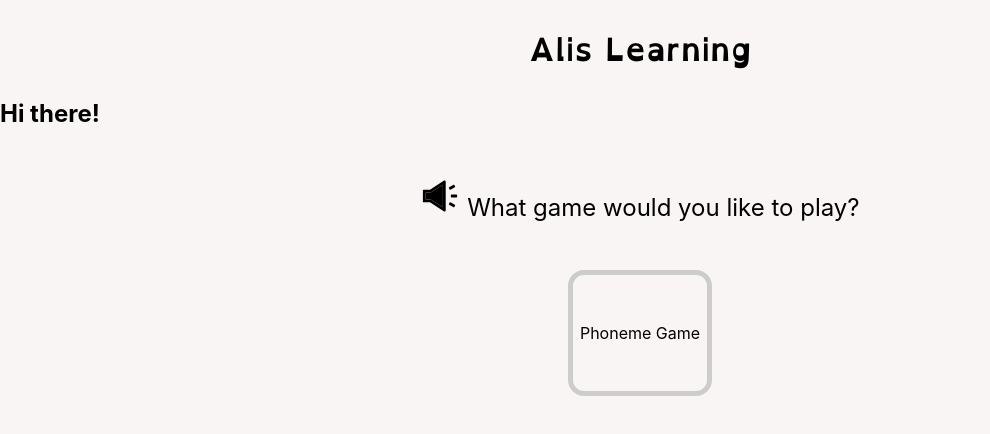
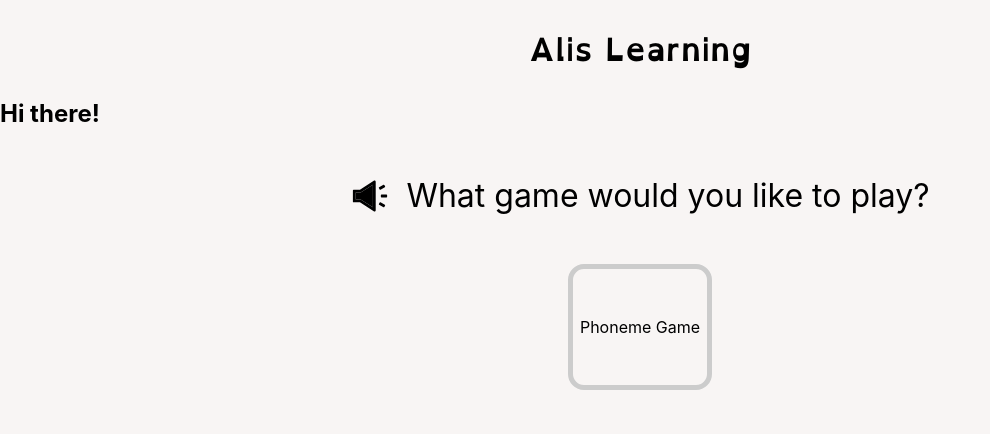
Before and after one commit to fac24/alis-learning, a Next.js app: page /child-landing in a window 1280 px wide. Shown: the top 434 px of the page, without its empty margins (0-990 px from the left). Built offline with nearby package versions, Linux system fonts and the light colour scheme.

Commit message:
Ammend button styling
Co-authored-by: Joe <joe-dev-public@users.noreply.github.com>

```diff
--- a/components/Styled-Components/TtsSpeakerAndText.js
+++ b/components/Styled-Components/TtsSpeakerAndText.js
@@ -1,11 +1,19 @@
 import styled from "styled-components";
+
 const TtsSpeakerAndText = styled.div`
+  align-items: center;
   cursor: pointer;
-  font-size: 1.5rem;
-  text-align: center;
+  display: flex;
+  font-size: 2rem;
+  justify-content: center;
   margin: 3rem auto;
   max-width: max-content;
-  /* user-select: none; */
+  // text-align: center;
+  user-select: none;
+
+  & > svg {
+    margin-right: 1rem;
+  }
 `;
 
 export default TtsSpeakerAndText;
```
Also changed, not shown: components/Styled-Components/GameGoButton.js (+14 -11 lines).
